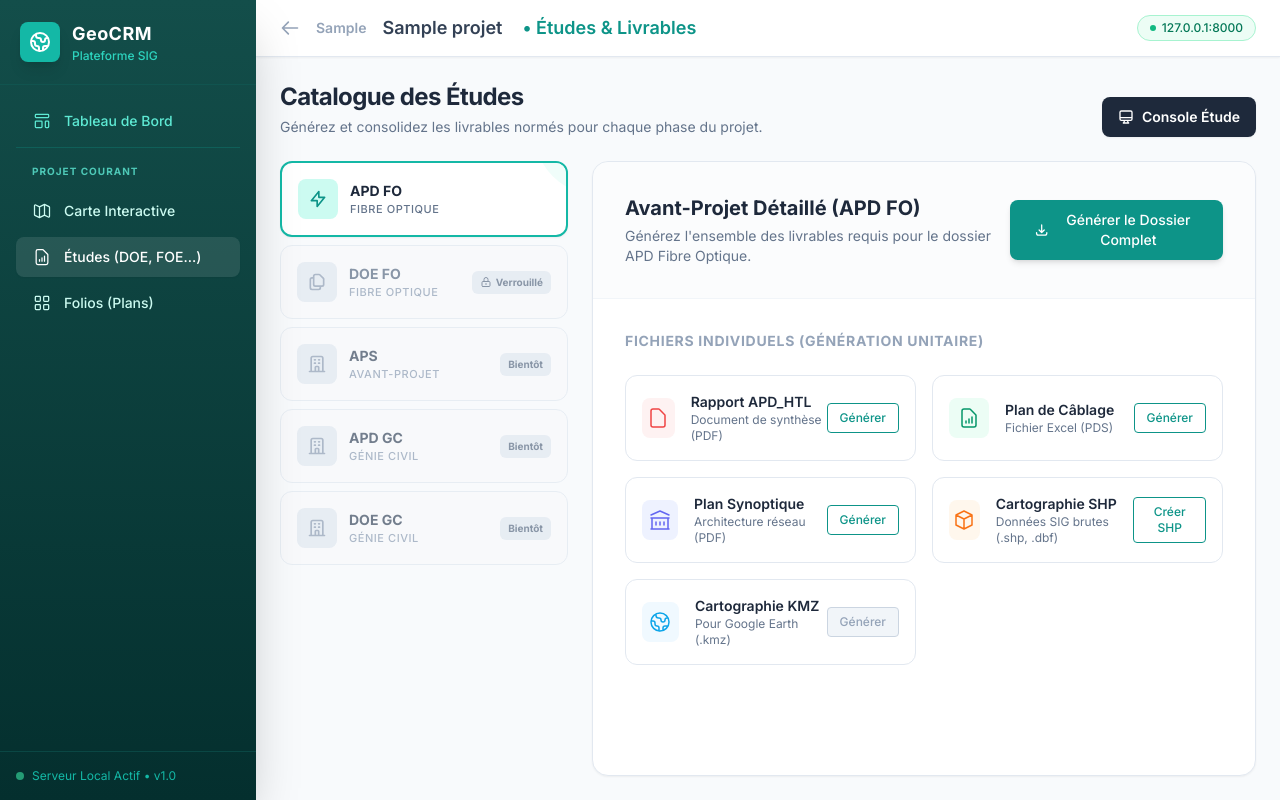
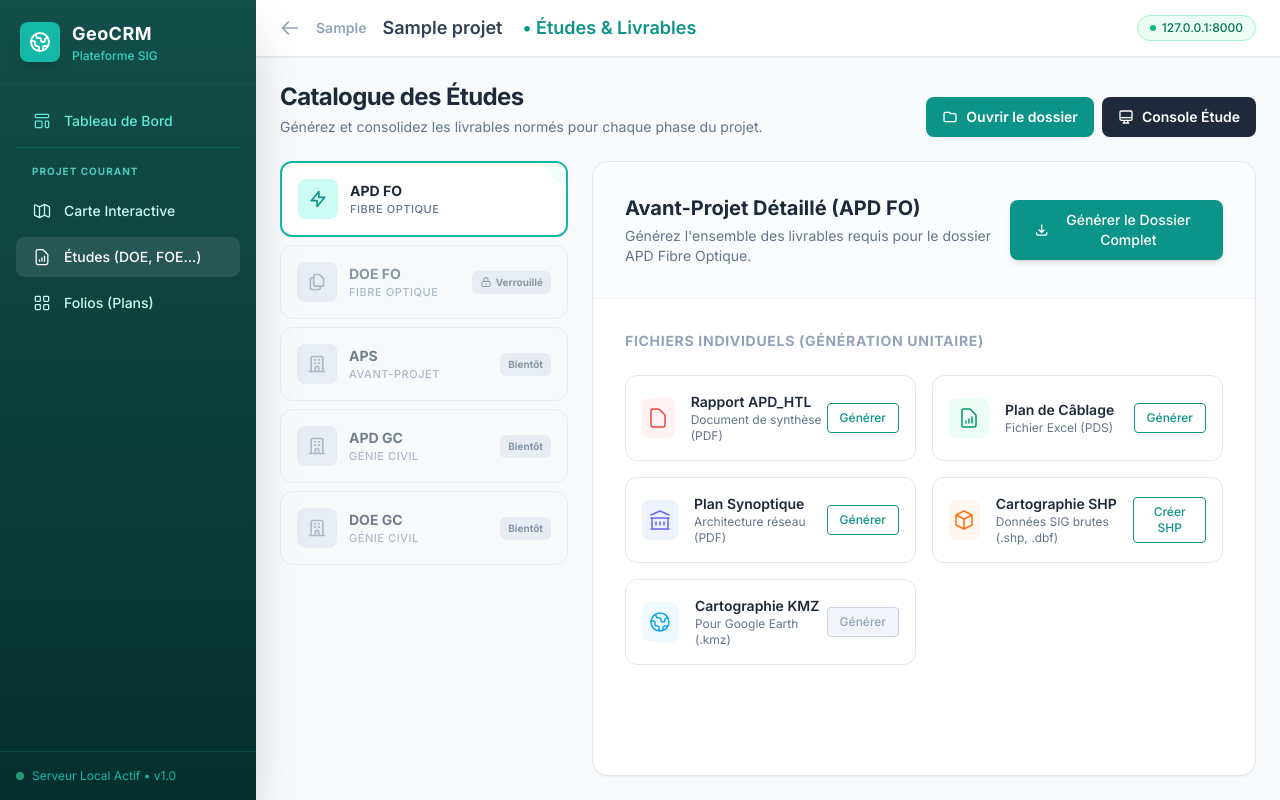
Before and after one commit to digit31/CRM-CALAUDE, a FastAPI app: page /projets/1/etudes in a window 1280 px wide. Run offline with FastAPI, Linux system fonts and the light colour scheme; tables that the repository leaves empty hold one stand-in row (values such as "Sample post"); some libraries are stand-ins or nearby versions.

Commit message:
Études : bouton « Ouvrir le dossier » du projet + retrait de l'affichage du chemin
- Nouvel endpoint POST /api/projets/{id}/ouvrir-dossier : ouvre le dossier
  d'enregistrement du projet dans l'explorateur (os.startfile sous Windows ;
  open/xdg-open ailleurs) — l'appli tourne en local.
- Page Études : bouton « Ouvrir le dossier » persistant dans l'en-tête (à côté
  de « Console Étude ») + dans la notification de génération. Le chemin n'est
  plus affiché en texte ; l'élément #dossier-path est conservé (caché) pour la
  logique JS existante.

Validé : endpoint chargé (404 « Projet non trouvé » sur id inconnu) ; page rend
les boutons ; plus de texte de chemin.

Co-Authored-By: Claude Opus 4.8 <noreply@anthropic.com>

```diff
--- a/CRM SIG/mon_crm_sig/app/main.py
+++ b/CRM SIG/mon_crm_sig/app/main.py
@@ -876,6 +876,28 @@ async def api_maj_type_etude(projet_id: int, request: Request, db: Session = Dep
         body = {}
     _sauver_type_etude_projet(projet, body.get("type_etude", "APD FO"))
     return JSONResponse({"type_etude": _type_etude_projet(projet)})
+
+
+@app.post("/api/projets/{projet_id}/ouvrir-dossier")
+def api_ouvrir_dossier(projet_id: int, db: Session = Depends(get_db)):
+    """Ouvre le dossier d'enregistrement du projet dans l'explorateur de fichiers.
+    L'application tournant en LOCAL, l'ouverture se fait sur la machine de l'utilisateur."""
+    projet = crm_service.obtenir_projet(db, projet_id)
+    if not projet:
+        raise HTTPException(status_code=404, detail="Projet non trouvé")
+    dossier = projet.chemin_dossier
+    if not dossier or not os.path.isdir(dossier):
+        raise HTTPException(status_code=404, detail="Dossier du projet introuvable sur le disque.")
+    try:
+        if hasattr(os, "startfile"):            # Windows
+            os.startfile(dossier)               # noqa: S606 (appli locale, chemin maîtrisé)
+        else:                                   # macOS / Linux
+            import subprocess, sys as _sys
+            subprocess.Popen(["open" if _sys.platform == "darwin" else "xdg-open", dossier])
+        return JSONResponse({"message": "Dossier ouvert.", "path": dossier})
+    except Exception as e:
+        logger.error(f"Ouverture du dossier du projet {projet_id} : {e}")
+        raise HTTPException(status_code=500, detail=f"Impossible d'ouvrir le dossier : {e}")
 
 
 @app.get("/clients", response_class=HTMLResponse)
--- a/CRM SIG/mon_crm_sig/app/templates/etudes.html
+++ b/CRM SIG/mon_crm_sig/app/templates/etudes.html
@@ -23,12 +23,22 @@
             <h2 class="text-2xl font-bold text-slate-800 tracking-tight">Catalogue des Études</h2>
             <p class="text-slate-500 mt-1 text-sm">Générez et consolidez les livrables normés pour chaque phase du projet.</p>
         </div>
-        <a href="/projets/{{ projet.id }}/console" class="flex-shrink-0 inline-flex items-center gap-2 px-4 py-2.5 bg-slate-800 hover:bg-slate-900 text-white text-sm font-semibold rounded-lg shadow-sm transition">
-            <svg xmlns="http://www.w3.org/2000/svg" class="h-4 w-4" fill="none" viewBox="0 0 24 24" stroke="currentColor" stroke-width="2">
-                <path stroke-linecap="round" stroke-linejoin="round" d="M9.75 17L9 20l-1 1h8l-1-1-.75-3M3 13h18M5 17h14a2 2 0 002-2V5a2 2 0 00-2-2H5a2 2 0 00-2 2v10a2 2 0 002 2z" />
-            </svg>
-            Console Étude
-        </a>
+        <div class="flex-shrink-0 flex items-center gap-2">
+            <button type="button" onclick="ouvrirDossierProjet()"
+                    class="inline-flex items-center gap-2 px-4 py-2.5 bg-brand-600 hover:bg-brand-700 text-white text-sm font-semibold rounded-lg shadow-sm transition"
+                    title="Ouvrir le dossier du projet dans l'explorateur">
+                <svg xmlns="http://www.w3.org/2000/svg" class="h-4 w-4" fill="none" viewBox="0 0 24 24" stroke="currentColor" stroke-width="2">
+                    <path stroke-linecap="round" stroke-linejoin="round" d="M3 7v10a2 2 0 002 2h14a2 2 0 002-2V9a2 2 0 00-2-2h-6l-2-2H5a2 2 0 00-2 2z" />
+                </svg>
+                Ouvrir le dossier
+            </button>
+            <a href="/projets/{{ projet.id }}/console" class="inline-flex items-center gap-2 px-4 py-2.5 bg-slate-800 hover:bg-slate-900 text-white text-sm font-semibold rounded-lg shadow-sm transition">
+                <svg xmlns="http://www.w3.org/2000/svg" class="h-4 w-4" fill="none" viewBox="0 0 24 24" stroke="currentColor" stroke-width="2">
+                    <path stroke-linecap="round" stroke-linejoin="round" d="M9.75 17L9 20l-1 1h8l-1-1-.75-3M3 13h18M5 17h14a2 2 0 002-2V5a2 2 0 00-2-2H5a2 2 0 00-2 2v10a2 2 0 002 2z" />
+                </svg>
+                Console Étude
+            </a>
+        </div>
     </div>
 
     <!-- Zone de notification succès -->
@@ -39,12 +49,18 @@
             </svg>
         </div>
         <div class="flex-1">
-            <h4 class="font-semibold text-brand-800">Dossier des livrables générés</h4>
-            <p class="text-sm text-brand-700 mt-1">Vous pouvez consulter les livrables générés localement sur votre ordinateur à cette adresse :</p>
-            <div class="mt-2 flex items-center gap-2">
-                <code id="dossier-path" class="block flex-1 bg-white border border-brand-200 px-3 py-2 rounded-lg text-xs font-mono text-slate-600 select-all overflow-x-auto">{% if dossier_existant %}{{ dossier_existant }}{% endif %}</code>
-            </div>
+            <h4 class="font-semibold text-brand-800">Livrables générés</h4>
+            <p class="text-sm text-brand-700 mt-0.5">Les livrables sont enregistrés dans le dossier du projet.</p>
+            <!-- chemin conservé (caché) pour la logique JS existante -->
+            <code id="dossier-path" class="hidden">{% if dossier_existant %}{{ dossier_existant }}{% endif %}</code>
         </div>
+        <button type="button" onclick="ouvrirDossierProjet()"
+                class="flex-shrink-0 inline-flex items-center gap-2 px-4 py-2 bg-brand-600 hover:bg-brand-700 text-white text-sm font-semibold rounded-lg shadow-sm transition self-center">
+            <svg xmlns="http://www.w3.org/2000/svg" class="h-4 w-4" fill="none" viewBox="0 0 24 24" stroke="currentColor" stroke-width="2">
+                <path stroke-linecap="round" stroke-linejoin="round" d="M3 7v10a2 2 0 002 2h14a2 2 0 002-2V9a2 2 0 00-2-2h-6l-2-2H5a2 2 0 00-2 2z" />
+            </svg>
+            Ouvrir le dossier
+        </button>
     </div>
 
     <!-- Interface principale : 2 colonnes -->
@@ -798,6 +814,14 @@
 .btn-verrouille { opacity: 0.4 !important; cursor: not-allowed !important; filter: grayscale(1); }
 </style>
 <script>
+    // Ouvre le dossier du projet dans l'explorateur (appli locale)
+    function ouvrirDossierProjet() {
+        fetch('/api/projets/{{ projet.id }}/ouvrir-dossier', { method: 'POST' })
+            .then(r => r.json().then(d => ({ ok: r.ok, d })))
+            .then(({ ok, d }) => { if (!ok) alert(d.detail || "Impossible d'ouvrir le dossier."); })
+            .catch(() => alert("Impossible d'ouvrir le dossier du projet."));
+    }
+
     function switchTab(tabId, btnElement) {
         // Cacher tous les onglets
         document.querySelectorAll('.tab-content').forEach(el => el.classList.add('hidden'));
```
